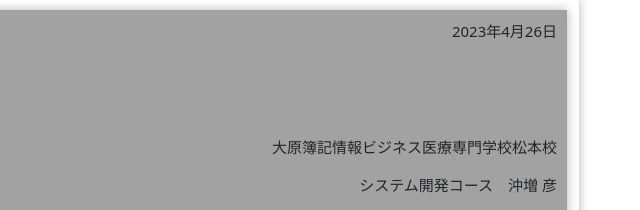
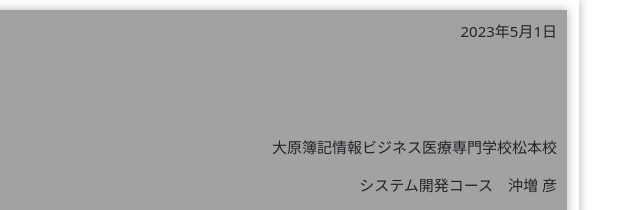
Before and after one commit to okimasu/skillGit, a plain HTML site: page Portfolio.html in a window 1280 px wide. Shown: the top 210 px of the page, 631-1271 px from the left. Drawn offline with nearby package versions, Linux system fonts and the light colour scheme.

Commit message:
Update Portfolio.html

```diff
--- a/Portfolio.html
+++ b/Portfolio.html
@@ -12,7 +12,7 @@
 
     <body class="container">
         <header>
-            <p align="right">2023年4月26日</p>
+            <p align="right">2023年5月1日</p>
             <p align="left">株式会社フォーク</p>
             <p align="left">採用担当者様</p>
             <p align="right">大原簿記情報ビジネス医療専門学校松本校</p>
```
